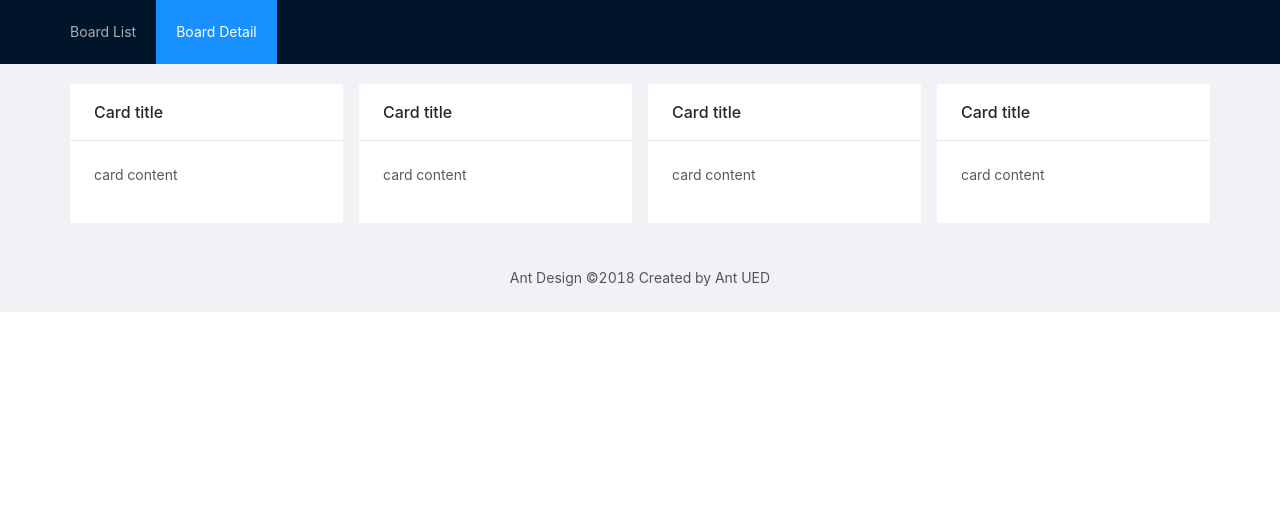
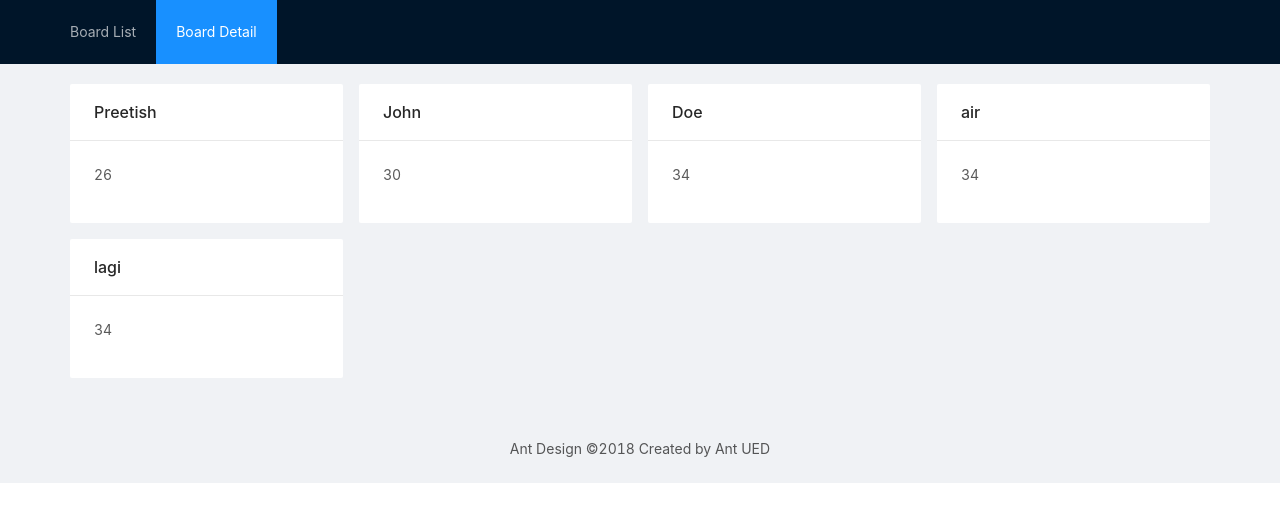
Before and after one commit to rizaramadan/retroapp, a Vue app: page /#/ in a window 1280 px wide. Shown: the top 522 px of the page. Built offline with nearby package versions, Linux system fonts and the light colour scheme.

Commit message:
board list using antd card static data done

```diff
--- /dev/null
+++ b/src/entities/BoardViewModel.ts
@@ -0,0 +1,4 @@
+export class BoardViewModel {
+    public name : string = ""
+    public description: string = ""
+}
--- a/src/views/BoardList.vue
+++ b/src/views/BoardList.vue
@@ -1,24 +1,9 @@
 <template>
   <div id="board-list">
     <a-row :gutter="16">
-      <a-col :span="6">
-        <a-card title="Card title" :bordered="false">
-          <p>card content</p>
-        </a-card>
-      </a-col>
-      <a-col :span="6">
-        <a-card title="Card title" :bordered="false">
-          <p>card content</p>
-        </a-card>
-      </a-col>
-      <a-col :span="6">
-        <a-card title="Card title" :bordered="false">
-          <p>card content</p>
-        </a-card>
-      </a-col>
-      <a-col :span="6">
-        <a-card title="Card title" :bordered="false">
-          <p>card content</p>
+      <a-col v-for="board in boards" :key="board.name" :span="6">
+          <a-card :title="board.name" :bordered="false" style="margin-bottom: 16px">
+          <p>{{board.description}}</p>
         </a-card>
       </a-col>
     </a-row>
@@ -27,10 +12,33 @@
 
 <script lang="ts">
 import { Component, Prop, Vue } from 'vue-property-decorator'
+import { BoardViewModel } from '@/entities/BoardViewModel'
 
 @Component
 export default class BoardList extends Vue {
   @Prop() private msg!: string;
+  private boards: Array<BoardViewModel> = [
+    {
+      name: 'Preetish',
+      description: '26'
+    },
+    {
+      name: 'John',
+      description: '30'
+    },
+    {
+      name: 'Doe',
+      description: '34'
+    },
+    {
+      name: 'air',
+      description: '34'
+    },
+    {
+      name: 'lagi',
+      description: '34'
+    }
+  ]
 }
 </script>
 
```
